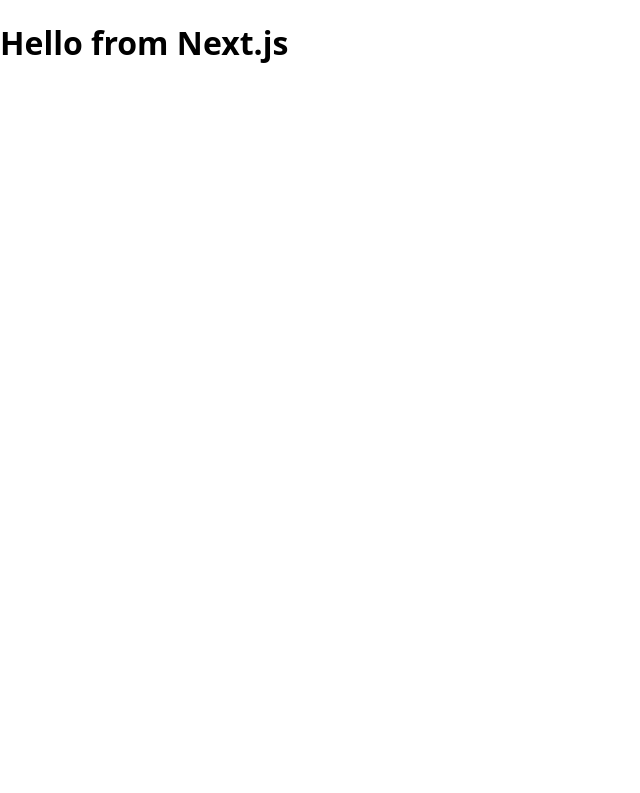
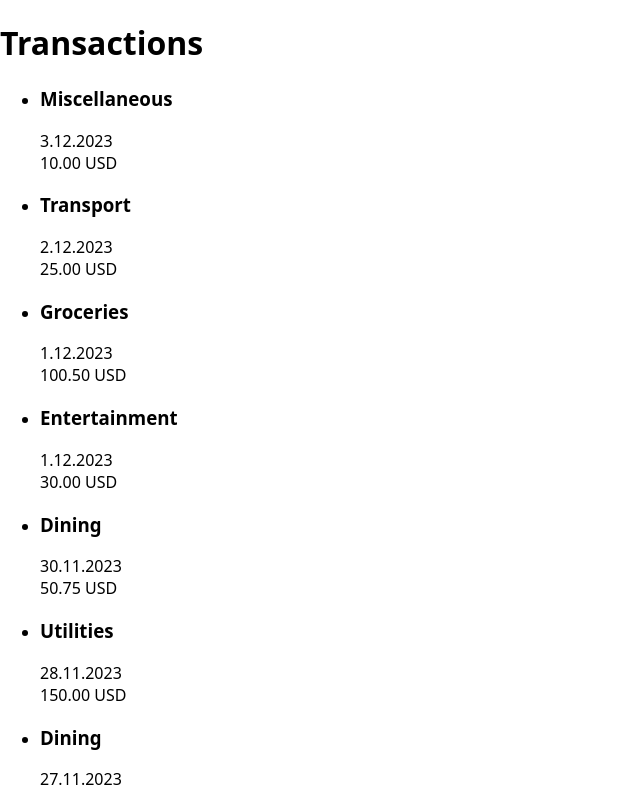
Before and after one commit to miToe/dagobert, a Next.js app: page / in a window 1280 px wide. Shown: the top 793 px of the page, without its empty margins (0-640 px from the left). Built offline with nearby package versions, Linux system fonts and the light colour scheme.

Commit message:
Ticket - Transaction List

```diff
--- a/package.json
+++ b/package.json
@@ -15,7 +15,7 @@
     "next": "13.4.8",
     "react": "18.2.0",
     "react-dom": "18.2.0",
-    "styled-components": "^6.0.2"
+    "styled-components": "^6.1.11"
   },
   "devDependencies": {
     "@svgr/webpack": "^8.0.1",
--- /dev/null
+++ b/src/components/TransactionList/TransactionList.js
@@ -0,0 +1,108 @@
+import React from 'react';
+
+// Example list of transactions
+// TODO: to be removed and saved into localStorage
+const transactions = [
+  {
+    "Date": "2023-12-01",
+    "Amount": 100.50,
+    "Currency": "USD",
+    "Category": "Groceries",
+    "Description": "Weekly grocery shopping",
+    "PaymentMethod": "Credit Card"
+  },
+  {
+    "Date": "2023-11-25",
+    "Amount": 200.00,
+    "Currency": "USD",
+    "Category": "Electronics",
+    "Description": "New headphones",
+    "PaymentMethod": "PayPal"
+  },
+  {
+    "Date": "2023-11-30",
+    "Amount": 50.75,
+    "Currency": "USD",
+    "Category": "Dining",
+    "Description": "Dinner at restaurant",
+    "PaymentMethod": "Cash"
+  },
+  {
+    "Date": "2023-12-02",
+    "Amount": 25.00,
+    "Currency": "USD",
+    "Category": "Transport",
+    "Description": "Taxi fare",
+    "PaymentMethod": "Credit Card"
+  },
+  {
+    "Date": "2023-11-20",
+    "Amount": 75.00,
+    "Currency": "USD",
+    "Category": "Clothing",
+    "Description": "New shoes",
+    "PaymentMethod": "ApplePay"
+  },
+  {
+    "Date": "2023-12-03",
+    "Amount": 10.00,
+    "Currency": "USD",
+    "Category": "Miscellaneous",
+    "Description": "Stationery",
+    "PaymentMethod": "Cash"
+  },
+  {
+    "Date": "2023-11-28",
+    "Amount": 150.00,
+    "Currency": "USD",
+    "Category": "Utilities",
+    "Description": "Electricity bill",
+    "PaymentMethod": "Credit Card"
+  },
+  {
+    "Date": "2023-12-01",
+    "Amount": 30.00,
+    "Currency": "USD",
+    "Category": "Entertainment",
+    "Description": "Movie tickets",
+    "PaymentMethod": "PayPal"
+  },
+  {
+    "Date": "2023-11-22",
+    "Amount": 60.00,
+    "Currency": "USD",
+    "Category": "Groceries",
+    "Description": "Grocery shopping",
+    "PaymentMethod": "ApplePay"
+  },
+  {
+    "Date": "2023-11-27",
+    "Amount": 120.00,
+    "Currency": "USD",
+    "Category": "Dining",
+    "Description": "Brunch with friends",
+    "PaymentMethod": "Credit Card"
+  }
+];
+
+const TransactionList = () => {
+  // Sort transactions by date in descending order
+  const sortedTransactions = transactions.sort((a, b) => new Date(b.Date) - new Date(a.Date));
+
+  return (
+    <div>
+      <h1>Transactions</h1>
+      <ul>
+        {sortedTransactions.map((transaction, index) => (
+          <li key={index}>
+            <h3>{transaction.Category}</h3>
+            <div>{new Date(transaction.Date).toLocaleDateString('de-DE')}</div>
+            <div>{transaction.Amount.toFixed(2)} {transaction.Currency}</div>
+          </li>
+        ))}
+      </ul>
+    </div>
+  );
+};
+
+export default TransactionList;
--- a/src/pages/index.js
+++ b/src/pages/index.js
@@ -1,7 +1,12 @@
-export default function HomePage() {
+import React from 'react';
+import TransactionList from "@/src/components/TransactionList/TransactionList";
+
+const Home = () => {
   return (
     <div>
-      <h1>Hello from Next.js</h1>
+      <TransactionList />
     </div>
   );
-}
+};
+
+export default Home;
```
Also changed, not shown: 1 other file (tests, documents, lock files or other folders).
